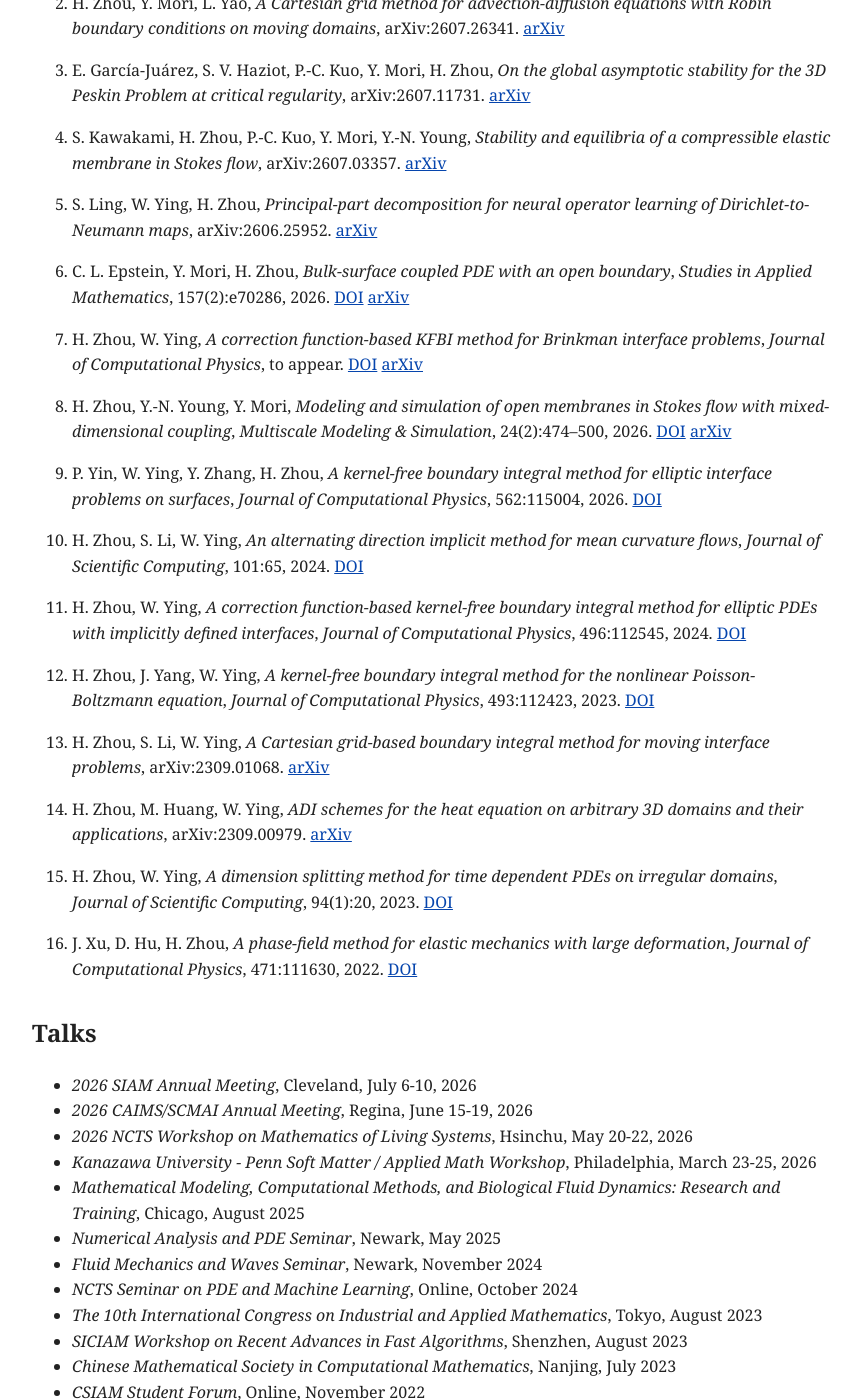
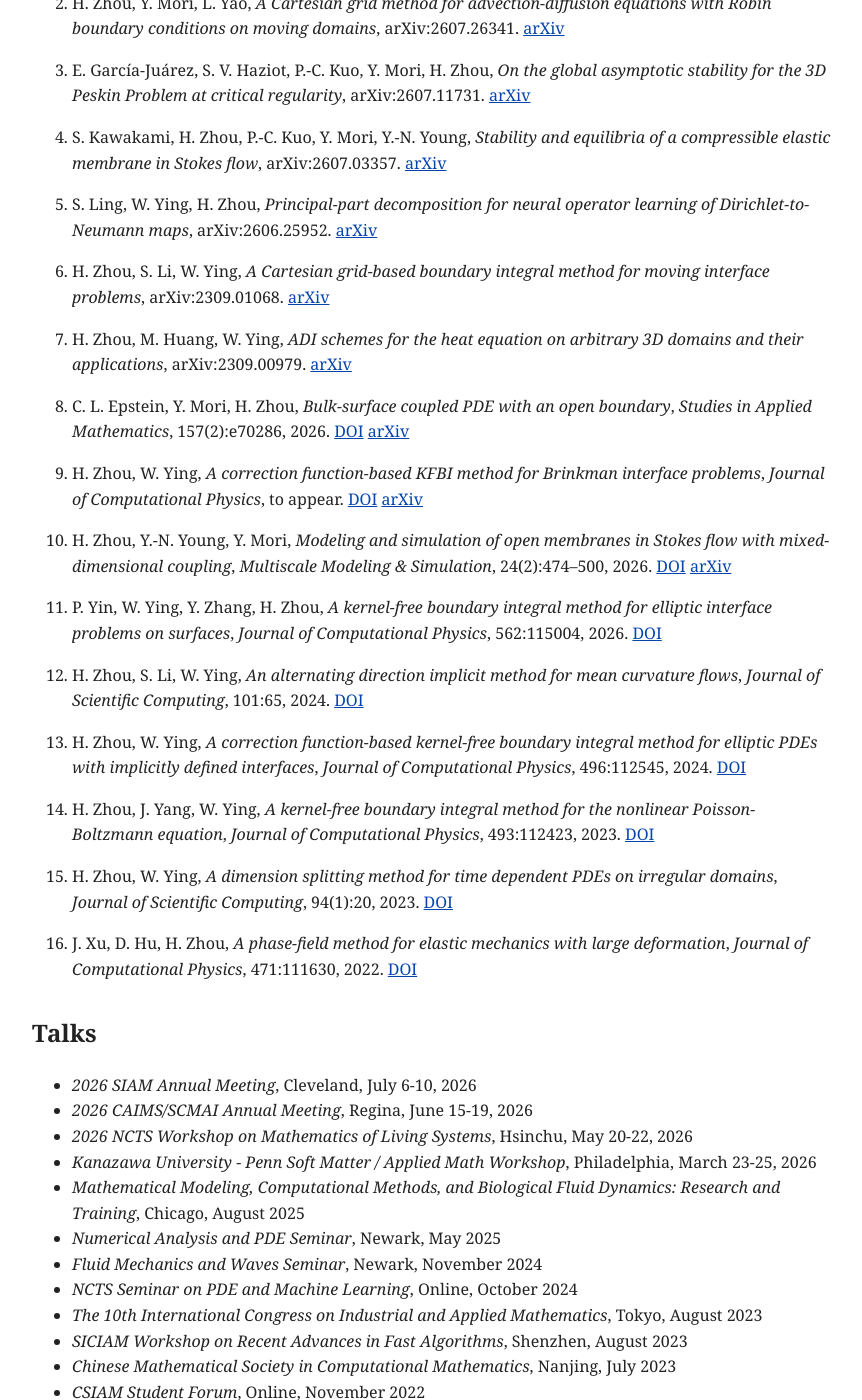
Before and after one commit to han-zhou-math/han-zhou-math.github.io, a Jekyll site: the page built from index.md, in a window 1280 px wide and 1400 px high, scrolled down 1086 px. Shown: the whole window, without its empty margins (208-1070 px from the left). Built offline with Jekyll 4.4.1, drawn with Linux system fonts in a browser that asks for light colours.

Commit message:
Reorder preprints to match updated CV

```diff
--- a/index.md
+++ b/index.md
@@ -39,48 +39,48 @@ My research focuses on partial differential equations arising in physical and bi
    *Principal-part decomposition for neural operator learning of Dirichlet-to-Neumann maps*,
    arXiv:2606.25952. [arXiv](https://doi.org/10.48550/arXiv.2606.25952)
 
-6. C. L. Epstein, Y. Mori, H. Zhou,
+6. H. Zhou, S. Li, W. Ying,
+   *A Cartesian grid-based boundary integral method for moving interface problems*,
+   arXiv:2309.01068. [arXiv](https://doi.org/10.48550/arXiv.2309.01068)
+
+7. H. Zhou, M. Huang, W. Ying,
+   *ADI schemes for the heat equation on arbitrary 3D domains and their applications*,
+   arXiv:2309.00979. [arXiv](https://doi.org/10.48550/arXiv.2309.00979)
+
+8. C. L. Epstein, Y. Mori, H. Zhou,
    *Bulk-surface coupled PDE with an open boundary*,
    *Studies in Applied Mathematics*, 157(2):e70286, 2026.
    [DOI](https://doi.org/10.1111/sapm.70286) [arXiv](https://doi.org/10.48550/arXiv.2604.20798)
 
-7. H. Zhou, W. Ying,
+9. H. Zhou, W. Ying,
    *A correction function-based KFBI method for Brinkman interface problems*,
    *Journal of Computational Physics*, to appear.
    [DOI](https://doi.org/10.1016/j.jcp.2026.115404) [arXiv](https://doi.org/10.48550/arXiv.2604.15509)
 
-8. H. Zhou, Y.-N. Young, Y. Mori,
-   *Modeling and simulation of open membranes in Stokes flow with mixed-dimensional coupling*,
-   *Multiscale Modeling & Simulation*, 24(2):474–500, 2026.
-   [DOI](https://doi.org/10.1137/25M1762476) [arXiv](https://doi.org/10.48550/arXiv.2504.16823)
+10. H. Zhou, Y.-N. Young, Y. Mori,
+    *Modeling and simulation of open membranes in Stokes flow with mixed-dimensional coupling*,
+    *Multiscale Modeling & Simulation*, 24(2):474–500, 2026.
+    [DOI](https://doi.org/10.1137/25M1762476) [arXiv](https://doi.org/10.48550/arXiv.2504.16823)
 
-9. P. Yin, W. Ying, Y. Zhang, H. Zhou,
-   *A kernel-free boundary integral method for elliptic interface problems on surfaces*,
-   *Journal of Computational Physics*, 562:115004, 2026.
-   [DOI](https://doi.org/10.1016/j.jcp.2026.115004)
+11. P. Yin, W. Ying, Y. Zhang, H. Zhou,
+    *A kernel-free boundary integral method for elliptic interface problems on surfaces*,
+    *Journal of Computational Physics*, 562:115004, 2026.
+    [DOI](https://doi.org/10.1016/j.jcp.2026.115004)
 
-10. H. Zhou, S. Li, W. Ying,
+12. H. Zhou, S. Li, W. Ying,
     *An alternating direction implicit method for mean curvature flows*,
     *Journal of Scientific Computing*, 101:65, 2024.
     [DOI](https://doi.org/10.1007/s10915-024-02701-3)
 
-11. H. Zhou, W. Ying,
+13. H. Zhou, W. Ying,
     *A correction function-based kernel-free boundary integral method for elliptic PDEs with implicitly defined interfaces*,
     *Journal of Computational Physics*, 496:112545, 2024.
     [DOI](https://doi.org/10.1016/j.jcp.2023.112545)
 
-12. H. Zhou, J. Yang, W. Ying,
+14. H. Zhou, J. Yang, W. Ying,
     *A kernel-free boundary integral method for the nonlinear Poisson-Boltzmann equation*,
     *Journal of Computational Physics*, 493:112423, 2023.
     [DOI](https://doi.org/10.1016/j.jcp.2023.112423)
-
-13. H. Zhou, S. Li, W. Ying,
-    *A Cartesian grid-based boundary integral method for moving interface problems*,
-    arXiv:2309.01068. [arXiv](https://doi.org/10.48550/arXiv.2309.01068)
-
-14. H. Zhou, M. Huang, W. Ying,
-    *ADI schemes for the heat equation on arbitrary 3D domains and their applications*,
-    arXiv:2309.00979. [arXiv](https://doi.org/10.48550/arXiv.2309.00979)
 
 15. H. Zhou, W. Ying,
     *A dimension splitting method for time dependent PDEs on irregular domains*,
```
